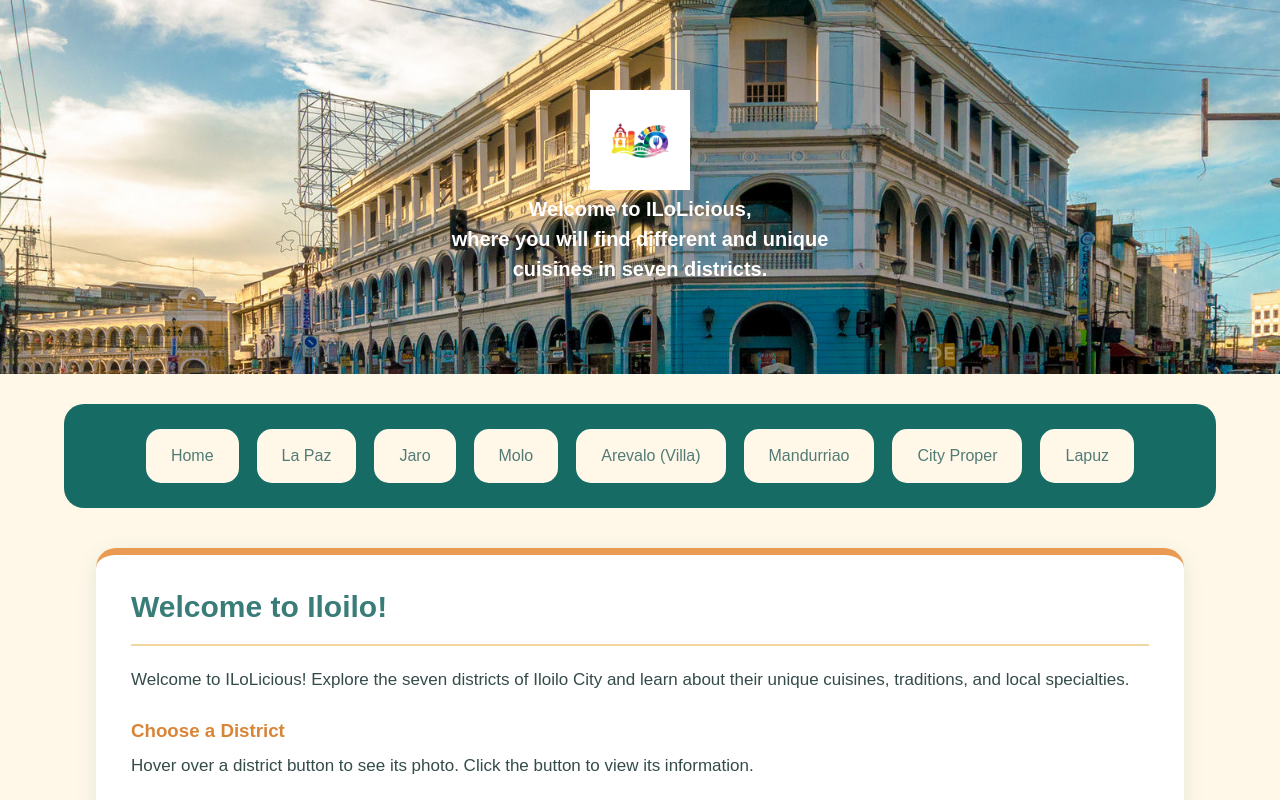
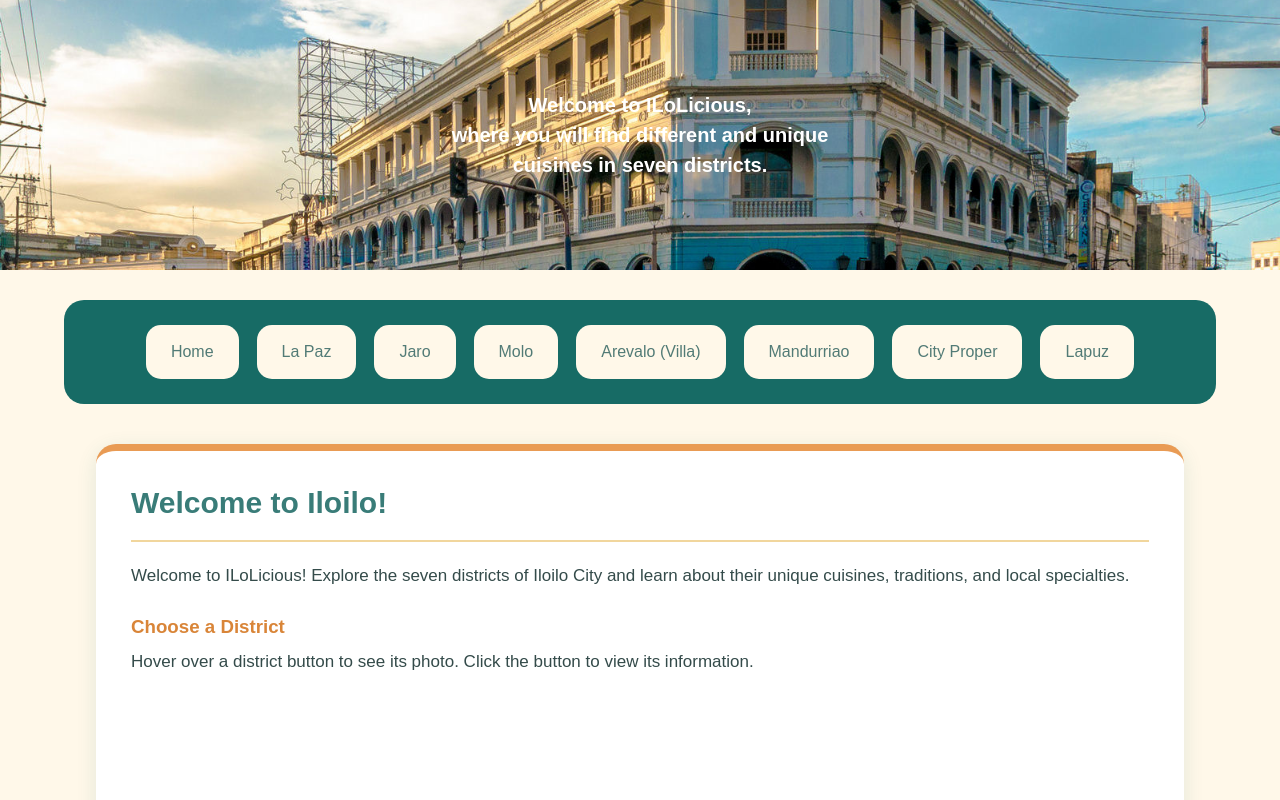
Before and after one commit to FranAldon/ILoLicious, a plain HTML site: page index.html in a window 1280 px wide. Shown: the top 800 px of the page. Drawn offline with Linux system fonts and the light colour scheme.

Commit message:
Update index.html

```diff
--- a/index.html
+++ b/index.html
@@ -14,11 +14,6 @@
 <body>
 
     <header class="hero">
-
-    <div class="logo-container">
-      <div class="logo-icon">
-        <img src="images/logo.png" alt="ILOlicious Logo" width="100px">
-      </div>
 
     <div class="logo-text">
         <p>
```
